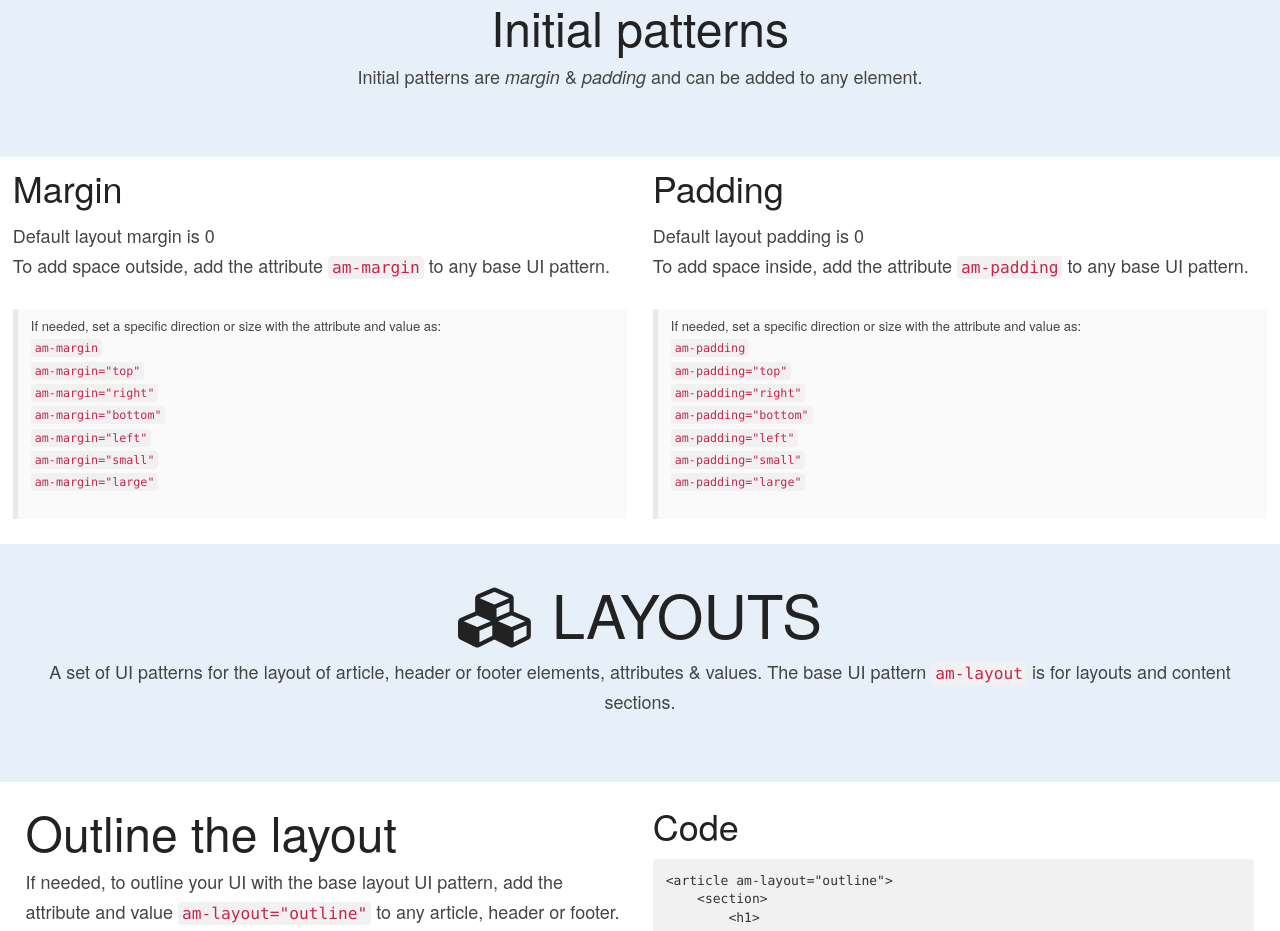
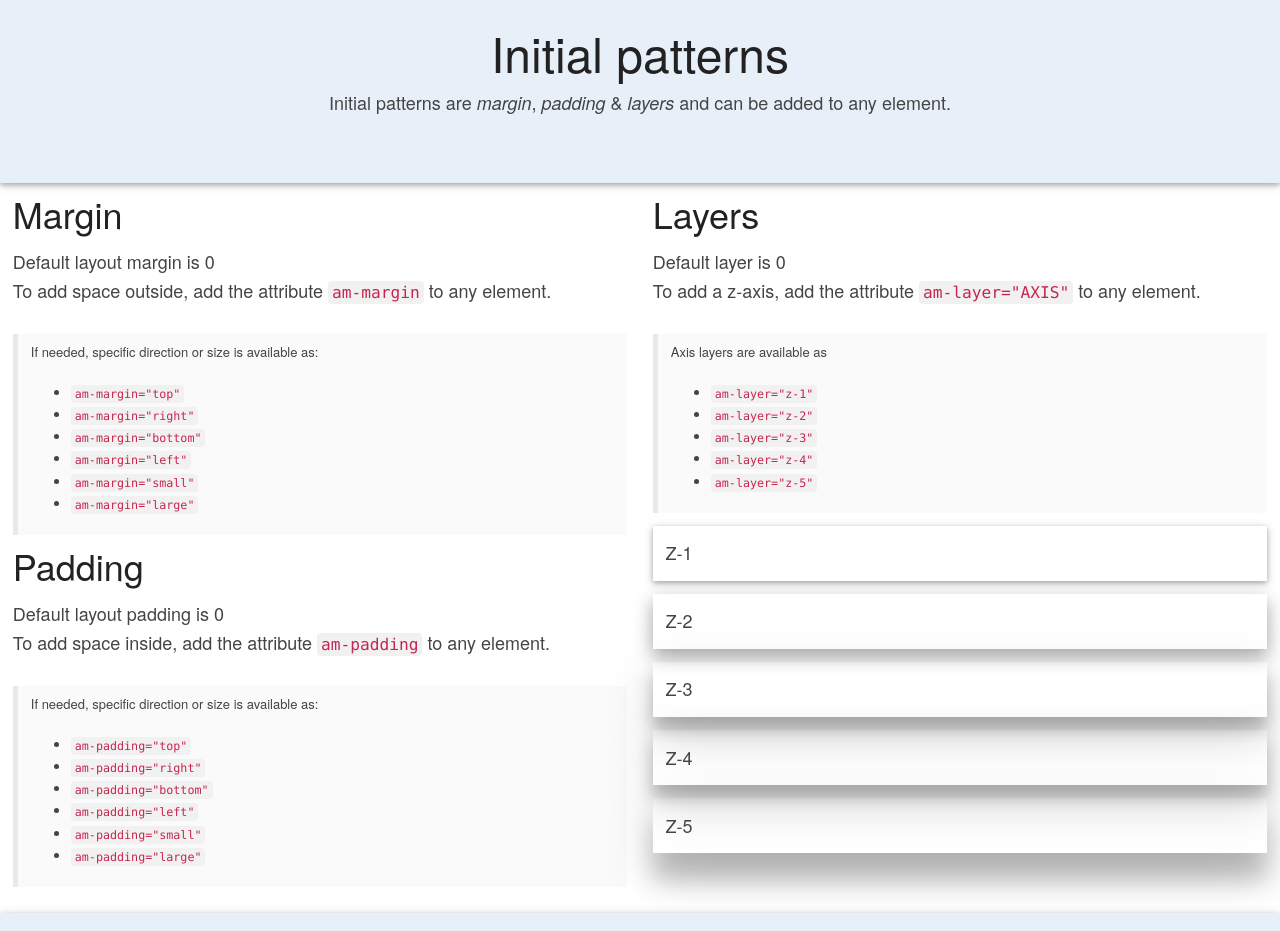
Before and after one commit to ionlyseespots/ambient-design, a website: page design-patterns/index.html in a window 1280 px wide. Shown: the part 1449-2380 px from the top of the page. Drawn offline with Linux system fonts and the light colour scheme.

Commit message:
add layers UI pattern

```diff
--- a/design-patterns/index.html
+++ b/design-patterns/index.html
@@ -12,7 +12,7 @@
 
     <link href="http://maxcdn.bootstrapcdn.com/font-awesome/4.2.0/css/font-awesome.min.css" rel="stylesheet">
     <!-- Ambient -->
-    <link rel="stylesheet" href="../dist/css/ambient.min.css">
+    <link rel="stylesheet" href="../less/ambient.min.css">
     <!-- website -->
     <link rel="stylesheet" href="../assets/css/styles.css">
 </head>
@@ -32,7 +32,7 @@
     <a href="https://github.com/ionlyseespots/ambient-design">GitHub</a>
 </nav>
 <main role="main">
-    <header class="am-primary">
+    <header am-padding class="am-primary">
         <p>
             Overview<br />
             UI patterns | Initial patterns | Components | Layouts | Navs | Forms
@@ -42,7 +42,7 @@
         </h1>
     </header>
     <article>
-        <header am-padding="large" class="am-secondary">
+        <header am-padding="large" am-layer="z-1" class="am-secondary">
             <p>
                 Introduction
             </p>
@@ -153,12 +153,12 @@
         </section>
     </article>
     <article>
-        <header am-padding="large"  class="am-text-center am-secondary">
+        <header am-padding="large" am-layer="z-1" class="am-text-center am-secondary">
             <h2>
                 Initial patterns
             </h2>
             <p>
-                Initial patterns are <em>margin</em> & <em>padding</em> and can be added to any element.
+                Initial patterns are <em>margin</em>, <em>padding</em> & <em>layers</em> and can be added to any element.
             </p>
         </header>
         <section am-padding>
@@ -167,45 +167,115 @@
             </h3>
             <p>
                 Default layout margin is 0<br />
-                To add space outside, add the attribute <code>am-margin</code> to any base UI pattern.
+                To add space outside, add the attribute <code>am-margin</code> to any element.
             </p>
             <blockquote>
                 <p>
-                    If needed, set a specific direction or size with the attribute and value as:<br />
-                    <code>am-margin</code><br />
-                    <code>am-margin="top"</code><br />
-                    <code>am-margin="right"</code><br />
-                    <code>am-margin="bottom"</code><br />
-                    <code>am-margin="left"</code><br />
-                    <code>am-margin="small"</code><br />
-                    <code>am-margin="large"</code>
-                </p>
+                    If needed, specific direction or size is available as:
+                <p>
+                <ul>
+                    <li>
+                        <code>am-margin="top"</code>
+                    </li>
+                    <li>
+                        <code>am-margin="right"</code>
+                    </li>
+                    <li>
+                        <code>am-margin="bottom"</code>
+                    </li>
+                    <li>
+                        <code>am-margin="left"</code>
+                    </li>
+                    <li>
+                        <code>am-margin="small"</code>
+                    </li>
+                    <li>
+                        <code>am-margin="large"</code>
+                    </li>
+                </ul>
             </blockquote>
-        </section>
-        <section am-padding>
             <h3>
                 Padding
             </h3>
             <p>
                 Default layout padding is 0<br />
-                To add space inside, add the attribute <code>am-padding</code> to any base UI pattern.
+                To add space inside, add the attribute <code>am-padding</code> to any element.
             </p>
             <blockquote>
                 <p>
-                    If needed, set a specific direction or size with the attribute and value as:<br />
-                    <code>am-padding</code><br />
-                    <code>am-padding="top"</code><br />
-                    <code>am-padding="right"</code><br />
-                    <code>am-padding="bottom"</code><br />
-                    <code>am-padding="left"</code><br />
-                    <code>am-padding="small"</code><br />
-                    <code>am-padding="large"</code>
+                    If needed, specific direction or size is available as:
+                <p>
+                <ul>
+                    <li>
+                        <code>am-padding="top"</code>
+                    </li>
+                    <li>
+                        <code>am-padding="right"</code>
+                    </li>
+                    <li>
+                        <code>am-padding="bottom"</code>
+                    </li>
+                    <li>
+                        <code>am-padding="left"</code>
+                    </li>
+                    <li>
+                        <code>am-padding="small"</code>
+                    </li>
+                    <li>
+                        <code>am-padding="large"</code>
+                    </li>
+                </ul>
+            </blockquote>
+        </section>
+        <section am-padding>
+
+            <h3>
+                Layers
+            </h3>
+            <p>
+                Default layer is 0<br />
+                To add a z-axis, add the attribute <code>am-layer="AXIS"</code> to any element.
+            </p>
+            <blockquote>
+                <p> Axis layers are available as
                 </p>
+                <ul>
+                    <li>
+                        <code>am-layer="z-1"</code>
+                    </li>
+                    <li>
+                        <code>am-layer="z-2"</code>
+                    </li>
+                    <li>
+                        <code>am-layer="z-3"</code>
+                    </li>
+                    <li>
+                        <code>am-layer="z-4"</code>
+                    </li>
+                    <li>
+                        <code>am-layer="z-5"</code>
+                    </li>
+                </ul>
             </blockquote>
+            <div am-layer="z-1" am-padding am-margin="bottom">
+                Z-1
+            </div>
+            <div am-layer="z-2" am-padding am-margin="bottom">
+                Z-2
+            </div>
+            <div am-layer="z-3" am-padding am-margin="bottom">
+                Z-3
+            </div>
+            <div am-layer="z-4" am-padding am-margin="bottom">
+                Z-4
+            </div>
+            <div am-layer="z-5" am-padding am-margin="bottom">
+                Z-5
+            </div>
         </section>
     </article>
     <article id="ux-shells">
-        <header am-padding="large" class="am-secondary am-text-center" >
+        <header am-padding="large" am-layer="z-1" class="am-secondary am-text-center" >
             <h1 class="am-text-uppercase text-center">
                 <i class="fa fa-cubes"></i> Layouts
             </h1>
@@ -645,7 +715,7 @@
         </section>
     </article>
     <article id="ui-elements">
-        <header am-padding="large" class="am-secondary am-text-center">
+        <header am-padding="large" am-layer="z-1" class="am-secondary am-text-center">
             <h1 class="am-text-uppercase">
                 <i class="fa fa-cube"></i> Components
             </h1>
@@ -1399,7 +1469,7 @@
         </section>
     </article>
     <article id="navs">
-        <header am-padding="large" class="am-secondary am-text-center">
+        <header am-padding="large" am-layer="z-1" class="am-secondary am-text-center">
             <h1 class="am-text-uppercase">
                 <i class="fa fa-compass"></i> Navs
             </h1>
@@ -1691,7 +1761,7 @@
         </section>
     </article>
     <article id="form-states">
-        <header am-padding="large" class="am-text-center am-secondary">
+        <header am-padding="large" am-layer="z-1" class="am-text-center am-secondary">
             <h1 class="am-text-uppercase">
                 <i class="fa fa-tasks"></i> Forms
             </h1>
@@ -2276,7 +2346,7 @@
             </div>
         </section>
     </article>
-    <article class="am-secondary">
+    <article class="am-secondary" am-padding>
         <h1>
             Ambient is a lightweight and modular HTML5 UI development methodology.
         </h1>
--- a/less/core/base.less
+++ b/less/core/base.less
@@ -105,7 +105,7 @@ a {
   &:hover,
   &:focus,
   &:active,  {
-    color:darken(@am-link-color, 50%);
+    color:darken(@am-link-color, 50%);   box-shadow: 0 17px 50px 0 rgba(0, 0, 0, 0.19);
   }
 }
 code {
--- a/less/core/mixins/shared.less
+++ b/less/core/mixins/shared.less
@@ -44,3 +44,100 @@
     padding: calc(@am-margin + 2vw);
   }
 }
+
+
+// layers
+[am-layer] {
+  position: relative;
+  z-index: 1;
+  &[am-layer~="z-1"]:after {
+    box-shadow: 0 2px 5px 0 rgba(0, 0, 0, 0.26);
+    content: "";
+    top:0;
+    bottom:0;
+    left: 0;
+    position: absolute;
+    right: 0;
+  }
+  &[am-layer~="z-1"]:before {
+    box-shadow: 0 2px 10px 0 rgba(0, 0, 0, 0.16);
+    content: "";
+    top: 0;
+    bottom: 0;
+    left: 0;
+    position: absolute;
+    right: 0;
+  }
+  &[am-layer~="z-2"]:after {
+    box-shadow: 0 8px 17px 0 rgba(0, 0, 0, 0.2);
+    content: "";
+    top:0;
+    bottom:0;
+    left: 0;
+    position: absolute;
+    right: 0;
+  }
+  &[am-layer~="z-2"]:before {
+    box-shadow: 0 6px 20px 0 rgba(0, 0, 0, 0.19);
+    content: "";
+    top: 0;
+    bottom: 0;
+    left: 0;
+    position: absolute;
+    right: 0;
+  }
+  &[am-layer~="z-3"]:after {
+    box-shadow: 0 17px 50px 0 rgba(0, 0, 0, 0.19);
+    content: "";
+    top:0;
+    bottom:0;
+    left: 0;
+    position: absolute;
+    right: 0;
+  }
+  &[am-layer~="z-3"]:before {
+    box-shadow: 0 12px 15px 0 rgba(0, 0, 0, 0.24);
+    content: "";
+    top: 0;
+    bottom: 0;
+    left: 0;
+    position: absolute;
+    right: 0;
+  }
+  &[am-layer~="z-4"]:after {
+    box-shadow: 0 12px 15px 0 rgba(0, 0, 0, 0.24);
+    content: "";
+    top:0;
+    bottom:0;
+    left: 0;
+    position: absolute;
+    right: 0;
+  }
+  &[am-layer~="z-4"]:before {
+    box-shadow: 0 17px 50px 0 rgba(0, 0, 0, 0.19);
+    content: "";
+    top: 0;
+    bottom: 0;
+    left: 0;
+    position: absolute;
+    right: 0;
+  }
+  &[am-layer~="z-5"]:after {
+    box-shadow: 0 27px 24px 0 rgba(0, 0, 0, 0.2);
+    content: "";
+    top:0;
+    bottom:0;
+    left: 0;
+    position: absolute;
+    right: 0;
+  }
+  &[am-layer~="z-5"]:before {
+    box-shadow: 0 17px 50px 0 rgba(0, 0, 0, 0.19);
+    content: "";
+    top: 0;
+    bottom: 0;
+    left: 0;
+    position: absolute;
+    right: 0;
+  }
+}
```
Also changed, not shown: docs/index.html (+5 -5 lines), layout/index.html (+3 -3 lines), dist/css/ambient.css, dist/css/ambient.min.css, less/ambient.css, less/ambient.min.css, less/core/mixins/ui-elements.less (line endings or trailing spaces).
